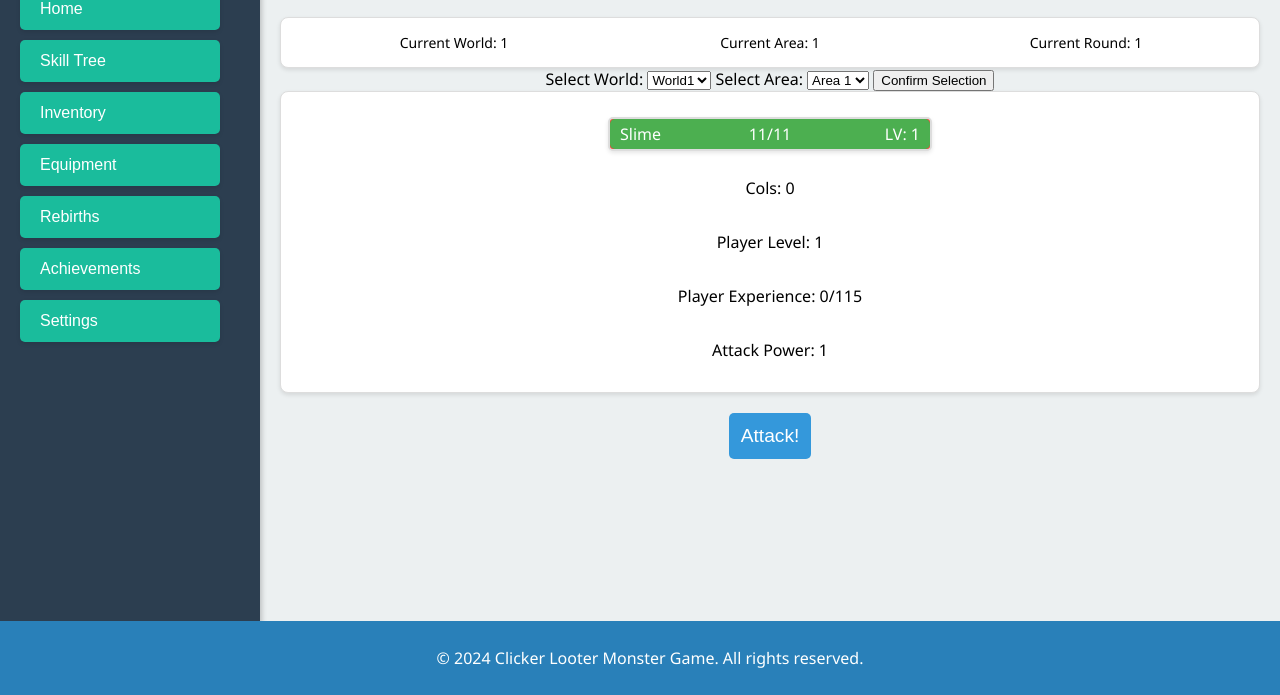
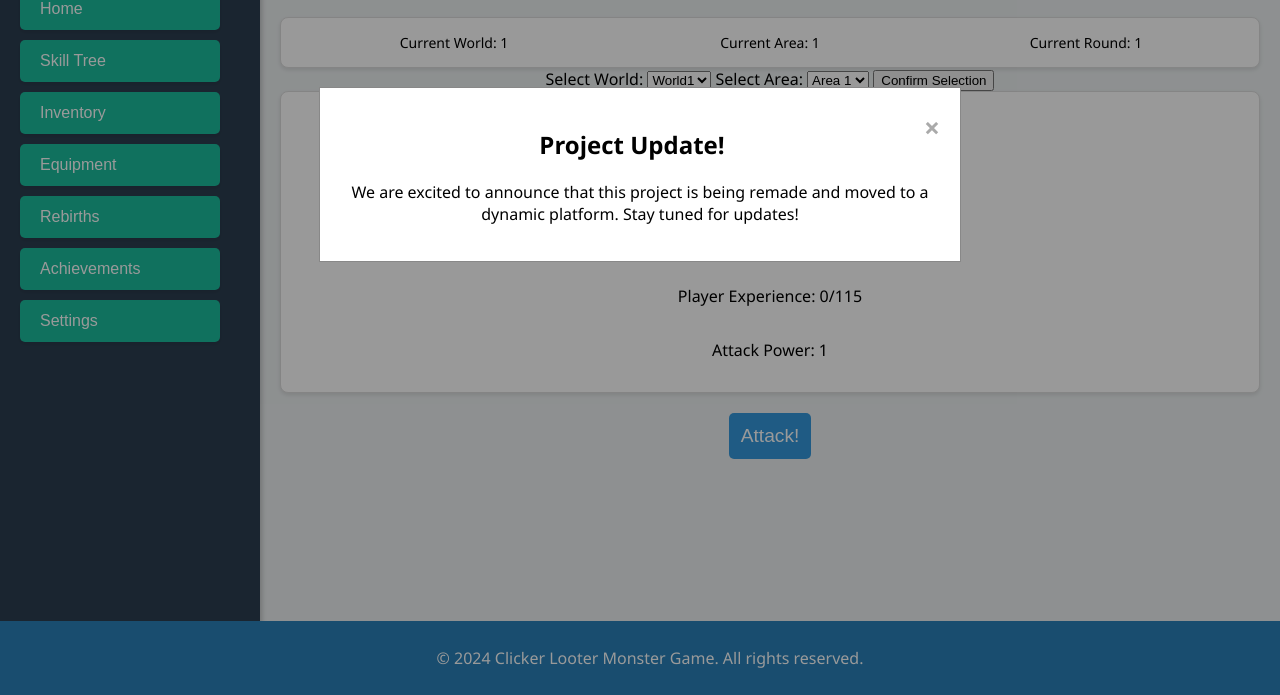
Before and after one commit to JaSperryTech/MMOLRPG, a plain HTML site: page index.html in a window 1280 px wide. Shown: the part 105-800 px from the top of the page. Drawn offline with Linux system fonts and the light colour scheme.

Commit message:
Last Static Version Update

```diff
--- a/game.js
+++ b/game.js
@@ -905,4 +905,27 @@ function applyEffect(player, classType, specialization, upgradeName) {
   upgrade.unlocked = true;
 }
 
-setInterval(commands.checkCommands, 100); // Check every 100ms
+setInterval(commands.checkCommands, 5000); // Check every 100ms
+
+// Get the modal
+var modal = document.getElementById("alertModal");
+
+// Get the <span> element that closes the modal
+var span = document.getElementsByClassName("close")[0];
+
+// Display the modal after page load
+window.onload = function() {
+    modal.style.display = "block";
+}
+
+// Close the modal when the user clicks on <span> (x)
+span.onclick = function() {
+    modal.style.display = "none";
+}
+
+// Close the modal when the user clicks outside of it
+window.onclick = function(event) {
+    if (event.target == modal) {
+        modal.style.display = "none";
+    }
+}
--- a/index.html
+++ b/index.html
@@ -18,6 +18,13 @@
   </head>
 
   <body>
+    <div id="alertModal" class="modal">
+      <div class="modal-content">
+        <span class="close">&times;</span>
+        <h2>Project Update!</h2>
+        <p>We are excited to announce that this project is being remade and moved to a dynamic platform. Stay tuned for updates!</p>
+      </div>
+    </div>
     <div id="container">
       <aside id="sidebar">
         <h2>Menu</h2>
--- a/styles.css
+++ b/styles.css
@@ -622,3 +622,39 @@ section h2 {
   font-size: 14px;
   color: #666;
 }
+
+.modal {
+  display: none; /* Hidden by default */
+  position: fixed; /* Stay in place */
+  z-index: 1; /* Sit on top */
+  left: 0;
+  top: 0;
+  width: 100%;
+  height: 100%;
+  overflow: auto; /* Enable scroll if needed */
+  background-color: rgba(0,0,0,0.4); /* Black background with opacity */
+}
+
+.modal-content {
+  background-color: white;
+  margin: 15% auto;
+  padding: 20px;
+  border: 1px solid #888;
+  width: 80%;
+  max-width: 600px;
+  text-align: center;
+}
+
+.close {
+  color: #aaa;
+  float: right;
+  font-size: 28px;
+  font-weight: bold;
+}
+
+.close:hover,
+.close:focus {
+  color: black;
+  text-decoration: none;
+  cursor: pointer;
+}
```
